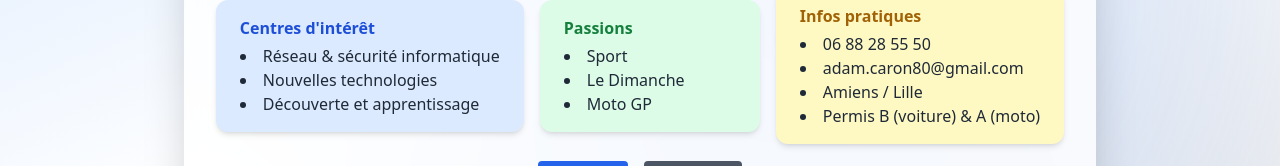
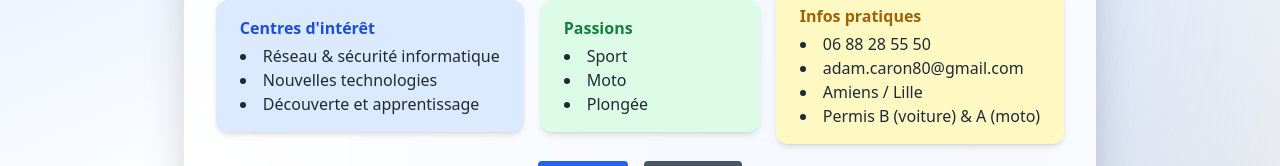
Before and after one commit to adamcaron03/portfolio-modern, a React (Create React App) app: page / in a window 1280 px wide. Shown: the part 341-507 px from the top of the page. Built offline with nearby package versions, Linux system fonts and the light colour scheme.

Commit message:
Mise à jour du portfolio

```diff
--- a/src/components/Hero.jsx
+++ b/src/components/Hero.jsx
@@ -26,8 +26,8 @@ export default function Hero() {
             <h5 className="font-semibold text-green-700 dark:text-green-300 mb-1">Passions</h5>
             <ul className="list-disc list-inside text-gray-800 dark:text-gray-200 text-base">
               <li>Sport</li>
-              <li>Le Dimanche</li>
-              <li>Moto GP</li>
+              <li>Moto</li>
+              <li>Plongée</li>
             </ul>
           </div>
           <div className="bg-yellow-100 dark:bg-yellow-900/60 rounded-xl shadow-md px-6 py-4 min-w-[220px] max-w-xs text-left">
```
